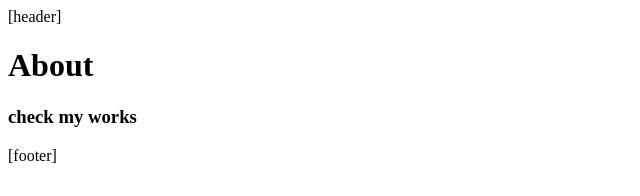
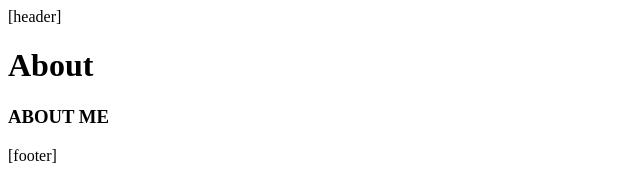
Before and after one commit to CJ-arg/portfolio-next-js, a Next.js app: page /about in a window 1280 px wide. Shown: the top 196 px of the page, without its empty margins (0-640 px from the left). Built offline with nearby package versions, Linux system fonts and the light colour scheme.

Commit message:
various  pages

```diff
--- a/app/about/page.tsx
+++ b/app/about/page.tsx
@@ -2,7 +2,7 @@ export default function AboutPage() {
   return (
     <>
       <h1>About</h1>
-      <h3>check my works</h3>
+      <h3>ABOUT ME</h3>
     </>
   );
 }
```
